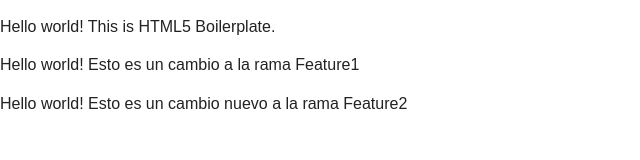
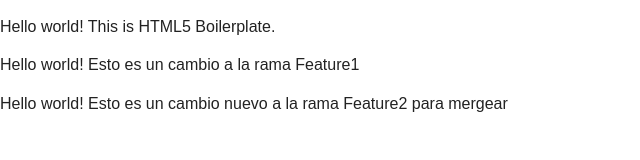
Before and after one commit to kannonkurei/Trabajo2_Esteban_Vi-arta, a plain HTML site: page index.html in a window 1280 px wide. Shown: the whole page, without its empty margins (0-640 px from the left). Drawn offline with nearby package versions, Linux system fonts and the light colour scheme.

Commit message:
cambio en rama feature2 para mergear con master

```diff
--- a/index.html
+++ b/index.html
@@ -20,7 +20,7 @@
 
         <p>Hello world! This is HTML5 Boilerplate.</p>
 	   <p>Hello world! Esto es un cambio a la rama Feature1</p>
-	   <p>Hello world! Esto es un cambio nuevo a la rama Feature2</p>
+	   <p>Hello world! Esto es un cambio nuevo a la rama Feature2 para mergear</p>
 
         <script src="//ajax.googleapis.com/ajax/libs/jquery/1.11.2/jquery.min.js"></script>
         <script>window.jQuery || document.write('<script src="js/vendor/jquery-1.11.2.min.js"><\/script>')</script>
```
